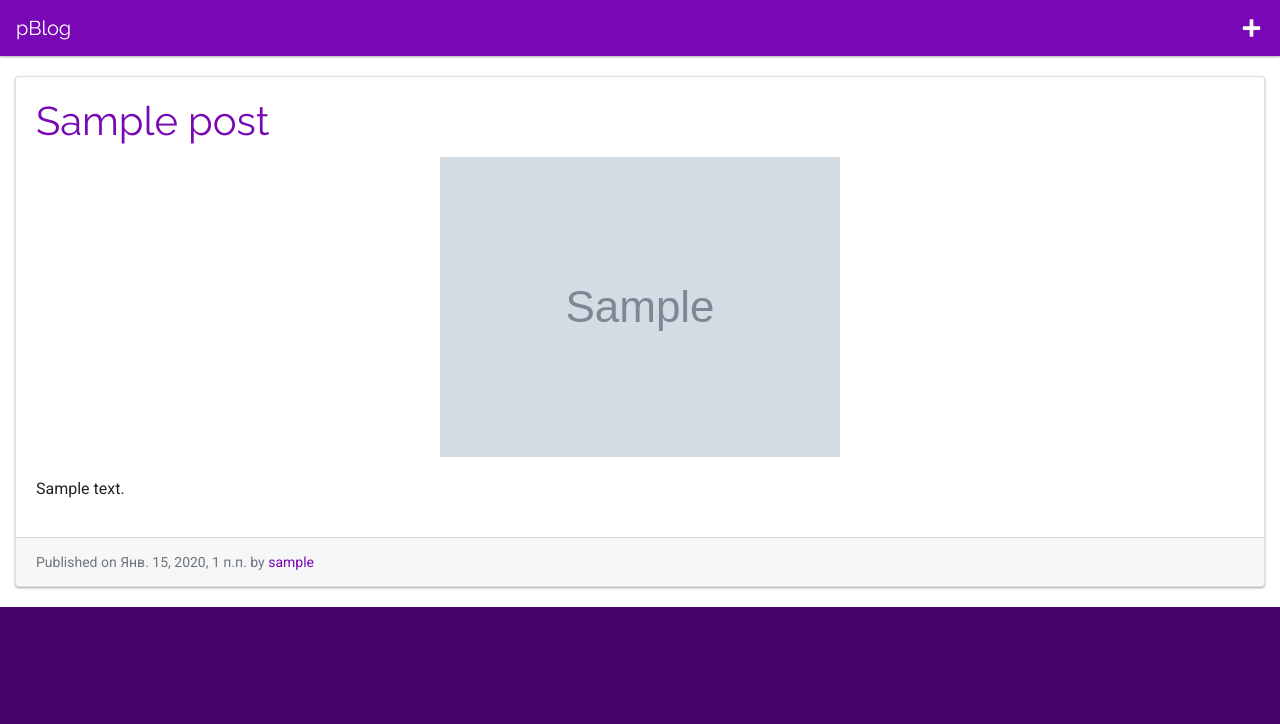
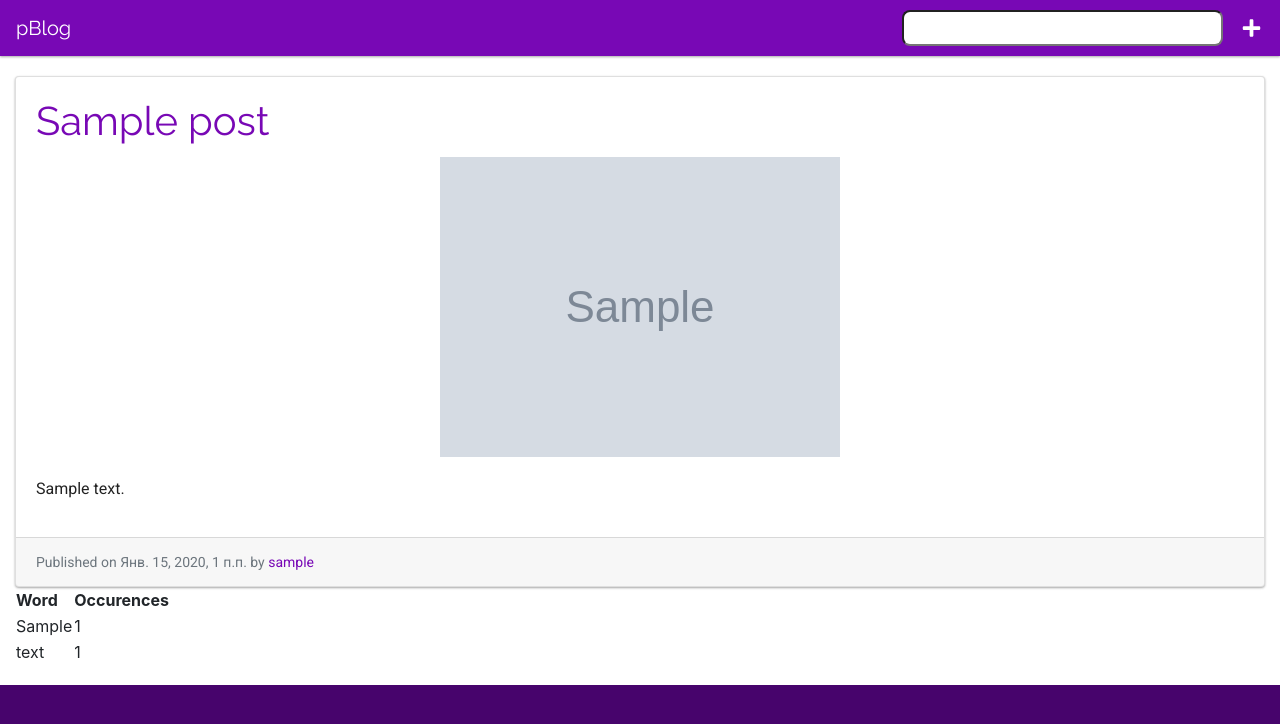
Before and after one commit to rabdulatipoff/pblog, a Django app: page /post/1/ in a window 1280 px wide. Shown: the top 724 px of the page. Run offline with Django 3.2, Linux system fonts and the light colour scheme; tables that the repository leaves empty hold one stand-in row (values such as "Sample post"); grey boxes marked "Sample" are stand-in pictures; some libraries are stand-ins or nearby versions.

Commit message:
added simple search and word statistics

```diff
--- a/app/static/css/pblog.css
+++ b/app/static/css/pblog.css
@@ -1,4 +1,9 @@
 @import url('https://fonts.googleapis.com/css?family=Raleway|Roboto');
+
+
+h1, h2, h3, h4, h5, h6  {
+	font-family: 'Raleway', sans-serif;
+}
 
 .page-header {
 	background: #7808b5;
@@ -24,8 +29,10 @@
 	filter: opacity(75%);
 }
 
-h1, h2, h3, h4, h5, h6  {
-	font-family: 'Raleway', sans-serif;
+.page-header input[type="text"] {
+    margin-left: 1rem;
+    margin-right: 1rem;
+    border-radius: .5rem;
 }
 
 a {
--- a/app/templates/app/base.html
+++ b/app/templates/app/base.html
@@ -16,6 +16,7 @@
 	<body>
 		<header class="page-header navbar navbar-expand-lg">
 			<h1 class="navbar-brand"><a href="/">pBlog</a></h1>
+            {% include 'app/search_form.html' %}
 			<a href="{% url 'post_new' %}"><span class="fas fa-plus fa-fw"></span></a>
 		</header>
 
--- a/app/templates/app/post_detail.html
+++ b/app/templates/app/post_detail.html
@@ -2,4 +2,16 @@
 
 {% block content %}
 	{% include 'app/post_template.html' %}
+    <table>
+        <tr>
+            <th>Word</th>
+            <th>Occurences</th>
+        </tr>
+        {% for word in wordstat %}
+        <tr>
+            <td>{{ word.0 }}</td>
+            <td>{{ word.1 }}</td>
+        </tr>
+        {% endfor %}
+    </table>
 {% endblock content %}
--- /dev/null
+++ b/app/templates/app/search_form.html
@@ -0,0 +1,5 @@
+<form method="POST" action="/search/">
+    {% csrf_token %}
+    <input type="text" name="postsearch">
+    <input type="submit" style="visibility: hidden; display: none;">
+</form>
--- a/app/urls.py
+++ b/app/urls.py
@@ -12,5 +12,7 @@ urlpatterns = [
     path('post/<int:pk>/', views.post_detail, name='post_detail'),
     path('post/new/', views.post_new, name='post_new'),
 
+    path('search/', views.search_posts, name='search_posts'),
+
     path('login/', LoginView.as_view(template_name = 'app/login_form.html', authentication_form = forms.LoginForm), name='login'),
 ] + static(settings.MEDIA_URL, document_root=settings.MEDIA_ROOT)
--- a/app/views.py
+++ b/app/views.py
@@ -4,6 +4,7 @@ from django.utils import timezone
 from django.contrib.auth.decorators import login_required
 from django.http import HttpResponseRedirect
 from django.urls import reverse
+from django.db.models import Q
 
 from django.contrib.auth.models import User
 from .models import Post
@@ -11,15 +12,27 @@ from .models import Post
 from .forms import PostForm
 from .forms import LoginForm
 
+from .wordstat import word_stats
+
 def post_list(request, username = None):
     posts = Post.objects.filter(published_date__lte = timezone.now()).order_by('-published_date')
     if username:
         posts = posts.filter(author = User.objects.get(username = username))
     return render(request, 'app/post_list.html', {'posts': posts})
 
+
 def post_detail(request, pk):
     post = get_object_or_404(Post, pk=pk)
-    return render(request, 'app/post_detail.html', {'post': post})
+    wordstat = word_stats(post.text)
+    return render(request, 'app/post_detail.html', {'post': post, 'wordstat': wordstat})
+
+
+def search_posts(request):
+    if request.method == 'POST':
+        query = request.POST.get('postsearch', None)
+        posts = Post.objects.all().filter(Q(title__icontains = query) | Q(text__icontains = query))
+        return render(request, 'app/post_list.html', {'posts': posts})
+
 
 @login_required
 def post_new(request):
--- /dev/null
+++ b/app/wordstat.py
@@ -0,0 +1,7 @@
+from collections import Counter
+import re
+
+
+def word_stats(text):
+    stats = Counter(re.findall(r"[\w']+", text)).items()
+    return sorted(stats, key=lambda t:t[1], reverse=True)
```
